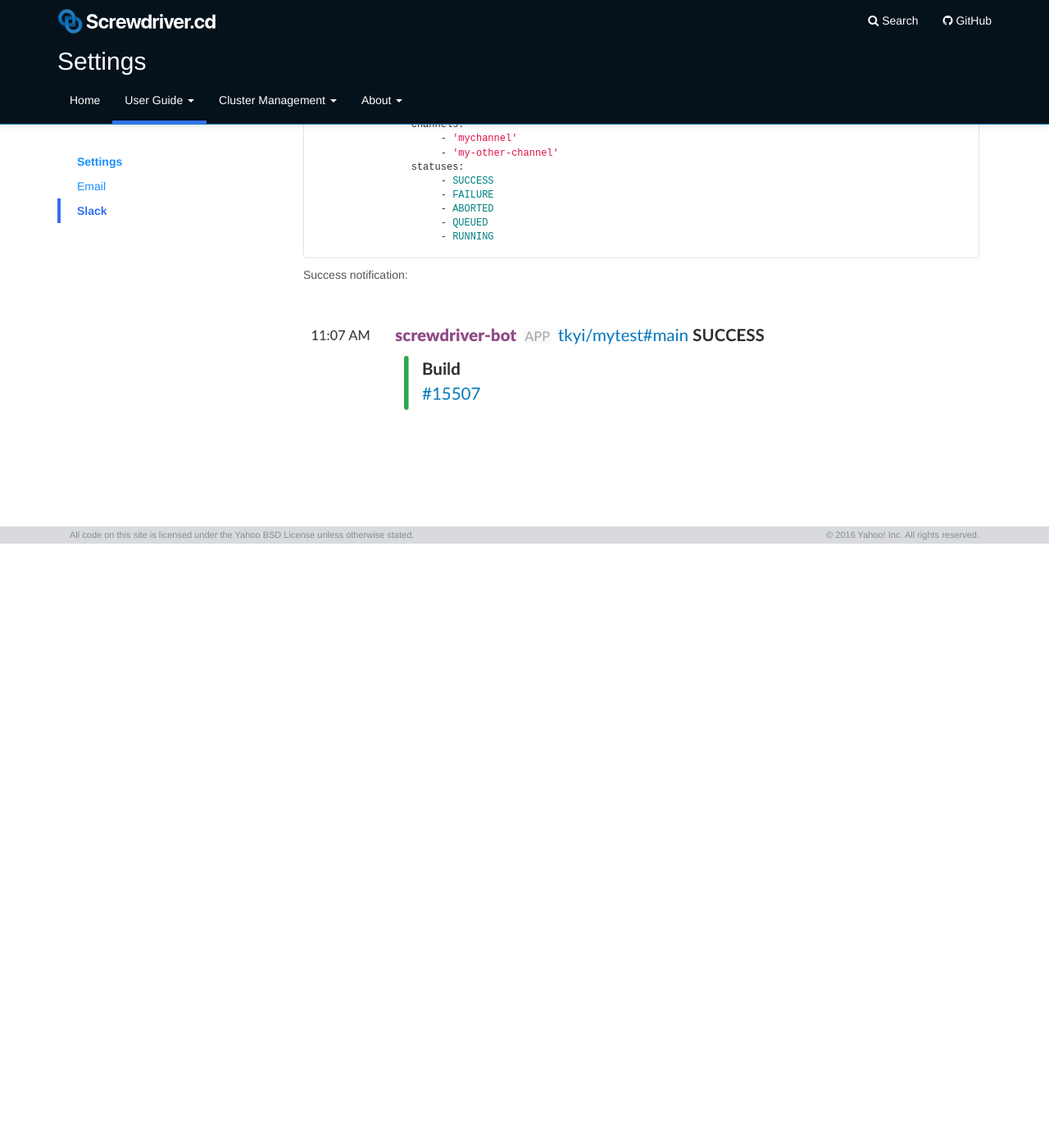
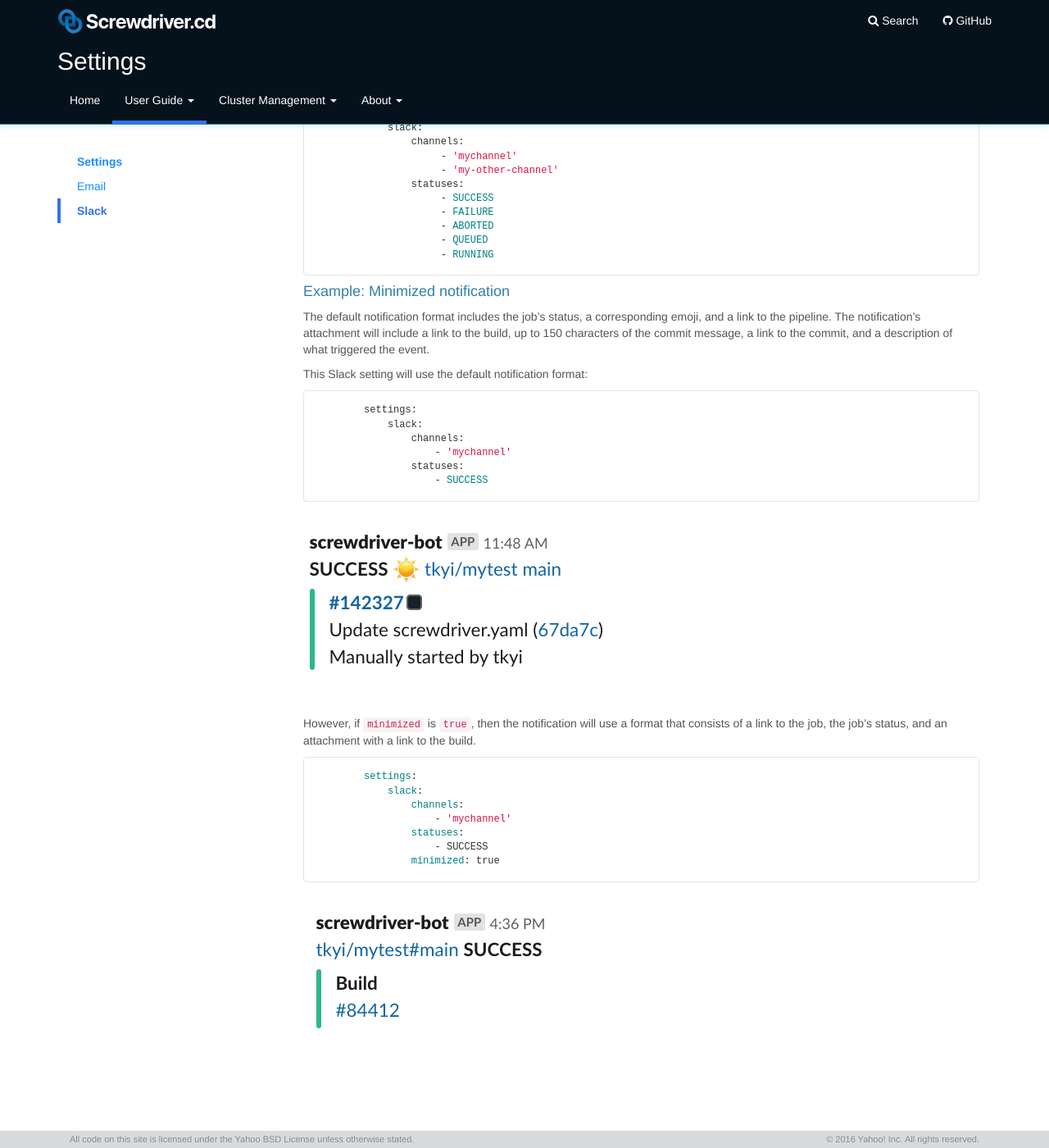
Before and after one commit to screwdriver-cd/guide, a Jekyll site: the page built from docs/user-guide/configuration/settings.md, in a window 1280 px wide and 1400 px high, scrolled down 1277 px. Shown: the whole window at 82% size. Built offline with Jekyll 4.4.1, drawn with Linux system fonts in a browser that asks for light colours; before the commit the page ends 1940 px from its top, so only the background shows below that; some of the changed text lies outside the part shown.

Commit message:
fix: Slack minimized (#335)

````diff
--- a/docs/user-guide/configuration/settings.md
+++ b/docs/user-guide/configuration/settings.md
@@ -55,7 +55,7 @@ You can configure a list of one or more email addresses to contact. You can also
 ## Slack
 To enable Slack notifications to be sent as a result of build events, invite the `screwdriver-bot` Slack bot to your channel(s) and use the Slack setting in your Screwdriver yaml. Both public and private channels are supported. You can configure a list of one or more Slack channels to notify.
 
-You can also configure when to send a Slack notification, e.g. when the build status is `SUCCESS` and/or `FAILURE`. If no `statuses` field is set, the build will only send notifications for build failures. For a full list of statuses, see the [data-schema](https://github.com/screwdriver-cd/data-schema/blob/c2ea9b0372c6e62cb81e1f50602b751d0b10d547/models/build.js#L83-L96).
+You can also configure when to send a Slack notification, e.g. when the build status is `SUCCESS` and/or `FAILURE`. If no `statuses` field is set, the build will only send notifications for build failures. For a full list of statuses, see the [data-schema](https://github.com/screwdriver-cd/data-schema/blob/c2ea9b0372c6e62cb81e1f50602b751d0b10d547/models/build.js#L83-L96). You may also choose whether to use the default notification format or a more compact one using the `minimized` setting.
 
 To send data in steps as a notification, [notification meta](https://docs.screwdriver.cd/user-guide/metadata.html#notification) is available.
 
@@ -86,6 +86,33 @@ This Slack setting will send Slack notifications to `mychannel` and `my-other-ch
                      - RUNNING
 ```
 
-Success notification:
+#### Example: Minimized notification
 
-![Slack notification](../assets/slack-notification.png)
+The default notification format includes the job's status, a corresponding emoji, and a link to the pipeline. The notification's attachment will include a link to the build, up to 150 characters of the commit message, a link to the commit, and a description of what triggered the event.
+
+This Slack setting will use the default notification format:
+
+```
+        settings:
+            slack:
+                channels:
+                    - 'mychannel'
+                statuses:
+                    - SUCCESS
+```
+
+![Default Slack notification](../assets/slack-full-notification.png)
+
+However, if `minimized` is `true`, then the notification will use a format that consists of a link to the job, the job's status, and an attachment with a link to the build.
+
+```
+        settings:
+            slack:
+                channels:
+                    - 'mychannel'
+                statuses:
+                    - SUCCESS
+                minimized: true
+```
+
+![Minimized Slack notification](../assets/slack-minimized-notification.png)
````
Also changed, not shown: README.md, docs/user-guide/assets/slack-full-notification.png (added), docs/user-guide/assets/slack-minimized-notification.png (added), docs/user-guide/assets/slack-notification.png (deleted).
